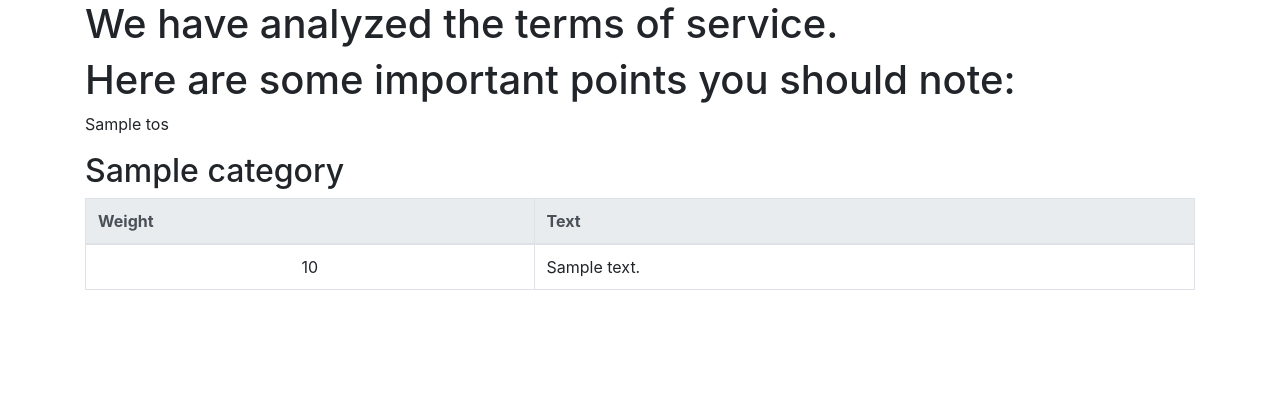
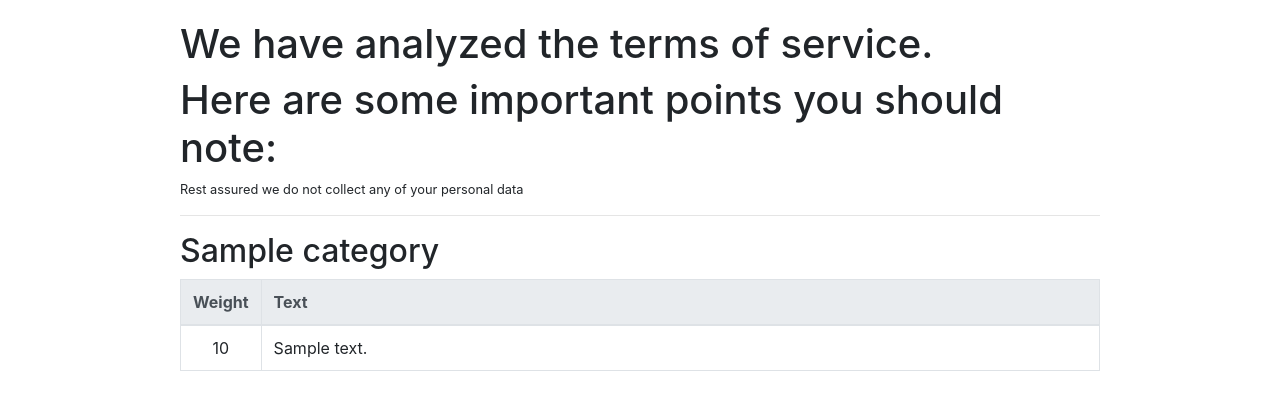
Before and after one commit to connlim/priv.io, a Flask app: template templates/tos.html in a window 1280 px wide. Shown: the top 410 px of the page. Run offline with Flask 2, Linux system fonts and the light colour scheme; the template is opened without the code that fills it: most values are stand-ins (such as "Sample title", 1, 10 or a date in 2020); some libraries are stand-ins or nearby versions.

Commit message:
Add stuff and improve algo

```diff
--- a/templates/tos.html
+++ b/templates/tos.html
@@ -12,21 +12,45 @@
 </head>
 <body>
     <div class="container">
-        <h1>We have analyzed the terms of service.</h1>
+        <div class="row justify-content-center">
+            <div class="col-10">
+                <h1 style="margin-top: 20px">We have analyzed the terms of service.</h1>
                 <h1>Here are some important points you should note:</h1>
-        <p>{{tos}}</p>
+                <small>Rest assured we do not collect any of your personal data</small>
+                <hr>
+                <!-- <p>{{tos}}</p> -->
+            </div>
+        </div>
         {% for category in tos %}
-        <div>
+        <div class="row justify-content-center">
+            <div class="col-10">
                 <h2>{{ category }}</h2>
+                {% if category=="Information" %}
+                    <p>Data that the company collects about you</p>
+                {% elif category=="Collection" %}
+                    <p>Ways the company collects your data</p>
+                {% elif category=="Process" %}
+                    <p>What the company does with your data</p>
+                {% elif category=="Control" %}
+                    <p>How you can control your data</p>
+                {% elif category=="Government" %}
+                    <p>Whether your data will be shared with the government</p>
+                {% elif category=="Changes" %}
+                    <p>What changes you can make to the data you shared</p>
+                {% elif category=="GDPR" %}
+                    <p>Compliance with GDPR</p>
+                {% endif %}
+            </div>
+            <div class="col-10">
                 {% if tos[category]|length > 0 %}
                     <table class="table table-bordered">
                         <thead class="thead-light">
-                        <th>Weight</th>
+                            <th width="75px">Weight</th>
                             <th>Text</th>
                         </thead>
                         {% for item in tos[category] | sort(attribute='weight', reverse=True) %}
                             <tr>
-                            <td class="align-middle">
+                                <td width="75px" class="align-middle">
                                     {{ item['weight'] }}
                                 </td>
                                 <td>
@@ -39,6 +63,7 @@
                     <p>No data detected</p>
                 {% endif %}
             </div>
+        </div>
         {% endfor %}
     </div>
 </body>
--- a/test.py
+++ b/test.py
@@ -60,7 +60,7 @@ def extract(text):
 
     results = {}
     for key in json_data:
-        instances = [(x, i) for i, x in enumerate(lemmatized) for word in json_data[key] if x == word]
+        instances = [(x, i) for i, x in enumerate(lemmatized) if x.lower() in json_data[key]]
         if len(instances) > 0:
             results[key] = instances
     # print(results, end='\n\n')
@@ -83,7 +83,7 @@ def extract(text):
                 # s = re.sub(r'(\() ', r'\1', s)
 
                 counts = dict(Counter(nltk.word_tokenize(sentence)))
-                weight = sum([count for word, count in counts.items() if lem.lemmatize(word, 'v') in all_keywords])
+                weight = sum([count for word, count in counts.items() if lem.lemmatize(word, 'v').lower() in all_keywords])
 
                 # data.append({'category': key, 'word': word[0], 'weight': weight, 'text': s})
                 data[key].append({'word': word[0], 'weight': weight, 'text': sentence})
```
Also changed, not shown: keywords.json (+6 -5 lines). Lines whose indentation alone changed are shown as unchanged.
